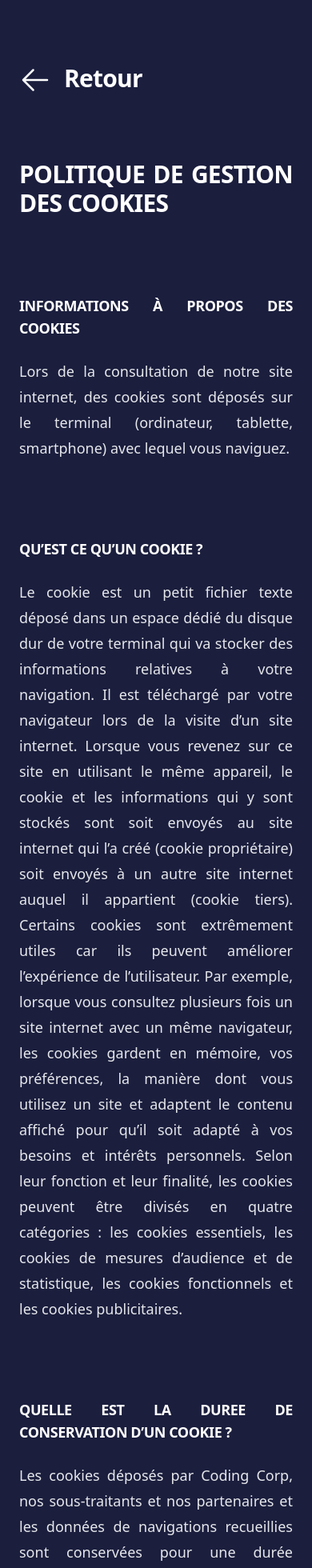
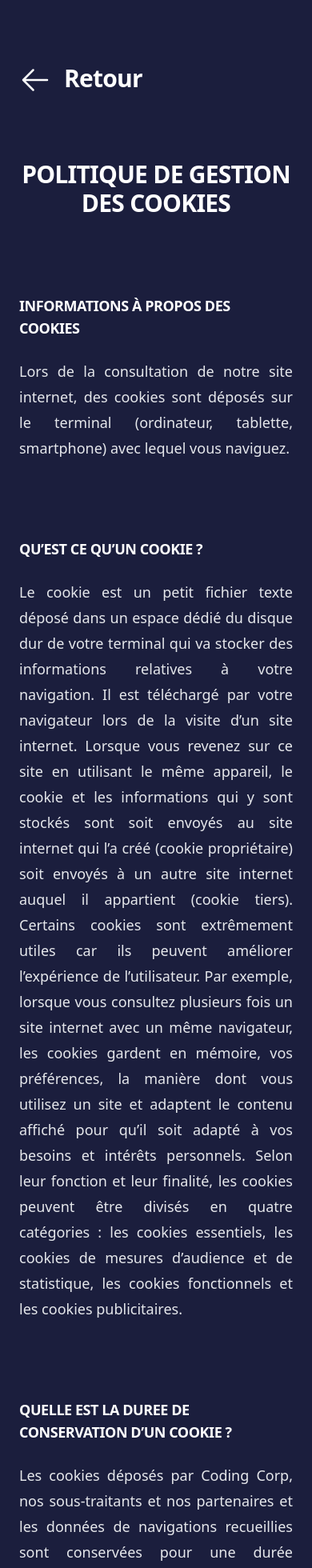
Before and after one commit to mohamedehn/coding-corp, a Next.js app: page /cookies in a window 390 px wide. Shown: the top 1960 px of the page at 80% size. Built offline with nearby package versions, Linux system fonts and the light colour scheme.

Commit message:
Correcting text and styles

```diff
--- a/components/footer.js
+++ b/components/footer.js
@@ -29,7 +29,7 @@ const navigation = {
     return (
       <footer className="bg-[#1b1e3d]">
         <div className="mx-auto max-w-7xl overflow-hidden px-6 py-8 sm:py-12 lg:px-8 sm:pt-14 pt-24">
-          <nav className="-mb-6 columns-2 sm:flex sm:justify-center sm:space-x-12" aria-label="Footer">
+          <nav className="-mb-6 sm:flex sm:justify-center sm:space-x-12 block" aria-label="Footer">
             {navigation.main.map((item) => (
               <div key={item.name} className="pb-6">
                 <a href={item.href} className="text-sm leading-6 text-gray-200 hover:text-gray-500">
--- a/components/portfolio.js
+++ b/components/portfolio.js
@@ -56,13 +56,13 @@ export default function Portfolio() {
                 </dl>
             </div>
             <div>
-                <div className="-mt-px flex divide-x divide-gray-200">
+                <div className="-mt-px flex divide-x divide-gray-500">
                 <div className="flex w-0 flex-1">
                     <a
                     href={company.web}
                     className="relative -mr-px inline-flex w-0 flex-1 items-center justify-center gap-x-3 rounded-bl-lg border border-transparent py-4 text-sm font-semibold text-gray-900"
                     >
-                    <GlobeAltIcon className="h-5 w-5 text-gray-400" aria-hidden="true" />
+                    <GlobeAltIcon className="h-5 w-5 text-gray-900" aria-hidden="true" />
                     Site web
                     </a>
                 </div>
--- a/components/prestations.js
+++ b/components/prestations.js
@@ -45,7 +45,7 @@ export default function Prestations() {
             Choose the right plan for&nbsp;you
           </p> */}
         </div>
-        <p className="mx-auto mt-6 text-lg leading-8 text-gray-200 sm:text-center">
+        <p className="mx-auto mt-6 text-lg leading-8 text-gray-200 sm:text-center text-justify">
             Coding Corp offre une gamme complète de services web, allant de la création de sites vitrines captivants au référencement SEO
             pour augmenter votre visibilité en ligne. Nous proposons également des services de conception de logos uniques pour renforcer
             l&apos;identité de votre marque. Pour vos besoins professionnels, nous pouvons concevoir des cartes de visites
--- a/pages/cookies.js
+++ b/pages/cookies.js
@@ -15,8 +15,8 @@ export default function Cookies() {
                     </Link>
                 </div>
                 <div className="mx-auto lg:mx-0 pt-20">
-                    <h2 className="text-3xl font-bold tracking-tight text-white sm:text-4xl text-justify">POLITIQUE DE GESTION DES COOKIES</h2>
-                    <h3 className="text-lg font-bold tracking-tight text-white sm:text-xl text-justify pt-24">
+                    <h2 className="text-3xl font-bold tracking-tight text-white sm:text-4xl text-center">POLITIQUE DE GESTION DES COOKIES</h2>
+                    <h3 className="text-lg font-bold tracking-tight text-white sm:text-xl pt-24">
                         INFORMATIONS À PROPOS DES COOKIES
                     </h3>
                     <p className="mt-6 text-lg leading-8 text-gray-200 text-justify">
@@ -37,7 +37,7 @@ export default function Cookies() {
                         et intérêts personnels. Selon leur fonction et leur finalité, les cookies peuvent être divisés en quatre catégories : les
                         cookies essentiels, les cookies de mesures d’audience et de statistique, les cookies fonctionnels et les cookies publicitaires.
                     </p>
-                    <h3 className="text-lg font-bold tracking-tight text-white sm:text-xl text-justify pt-24">
+                    <h3 className="text-lg font-bold tracking-tight text-white sm:text-xl pt-24">
                         QUELLE EST LA DUREE DE CONSERVATION D’UN COOKIE ?
                     </h3>
                     <p className="mt-6 text-lg leading-8 text-gray-200 text-justify">
@@ -54,7 +54,7 @@ export default function Cookies() {
                         site ne peut pas fonctionner correctement. Ils sont stockés sur votre appareil uniquement pendant la durée de la session
                         d’utilisation du navigateur, et votre consentement n’est pas requis pour ce type de cookie.
                     </p>
-                    <h4 className="text-lg font-bold tracking-tight text-white sm:text-lg text-justify pt-16">
+                    <h4 className="text-lg font-bold tracking-tight text-white sm:text-lg pt-16">
                         LES COOKIES DE MESURES D’AUDIENCE ET DE STATISTIQUES :
                     </h4>
                     <p className="mt-6 text-lg leading-8 text-gray-200 text-justify">
@@ -72,7 +72,7 @@ export default function Cookies() {
                         Les cookies publicitaires sont utilisés pour diffuser des publicités qui sont pertinentes pour certains utilisateurs
                         spécifiques et adaptées à leurs intérêts.
                     </p>
-                    <h3 className="text-lg font-bold tracking-tight text-white sm:text-xl text-justify pt-24">
+                    <h3 className="text-lg font-bold tracking-tight text-white sm:text-xl pt-24">
                         COMMENT GÉRER ET SUPPRIMER LES COOKIES ?
                     </h3>
                     <p className="mt-6 text-lg leading-8 text-gray-200 text-justify">
@@ -108,7 +108,7 @@ export default function Cookies() {
                                     ici
                                 </a>
                         </p>
-                        <h3 className="text-lg font-bold tracking-tight text-white sm:text-xl text-justify pt-24">
+                        <h3 className="text-lg font-bold tracking-tight text-white sm:text-xl pt-24">
                             MISES À JOUR DE LA POLITIQUE DE GESTION DES COOKIES :
                         </h3>
                         <p className="mt-6 text-lg leading-8 text-gray-200 text-justify">
--- a/pages/mentions.js
+++ b/pages/mentions.js
@@ -15,7 +15,7 @@ export default function Mentions() {
                     </Link>
                 </div>
                 <div className="mx-auto lg:mx-0 pt-20">
-                    <h2 className="text-3xl font-bold tracking-tight text-white sm:text-4xl text-justify">Mention légales</h2>
+                    <h2 className="text-3xl font-bold tracking-tight text-white sm:text-4xl text-center">Mention légales</h2>
                     <p className="mt-6 text-lg leading-8 text-gray-200 text-justify">
                         1 - PROPRIÉTÉ <br/>
                         Le présent site est la propriété de Coding Corp <br/>
@@ -33,7 +33,7 @@ export default function Mentions() {
                         Web : http://codingcorp.fr/ <br/>
                         Hébergement : Hostinger <br/>
                     </p>
-                    <h2 className="text-3xl font-bold tracking-tight text-white sm:text-4xl text-justify pt-24">Politique de confidentialité</h2>
+                    <h2 className="text-3xl font-bold tracking-tight text-white sm:text-4xl text-center pt-24">Politique de confidentialité</h2>
                     <p className="mt-6 text-lg leading-8 text-gray-200 text-justify">
                         Les internautes accédant au site http://codingcorp.fr/ peuvent être amenés à fournir des informations nominatives ou
                         à caractère personnel dans le cadre des services proposés par Coding Corp.
@@ -85,7 +85,7 @@ export default function Mentions() {
                     <p className="mt-6 text-lg leading-8 text-gray-200 text-justify">
                         Coding Corp veille à ce que toutes les mesures techniques et organisationnelles afin de protéger les données personnelles
                         soient mises en œuvre, ces règles de confidentialités et de sécurité sont également imposées à l’ensemble du personnel de
-                        Coding Corp , ainsi qu’à tous les prestataires et sous-traitants travaillant pour Coding Corp.
+                        Coding Corp, ainsi qu’à tous les prestataires et sous-traitants travaillant pour Coding Corp.
                     </p>
                 </div>
             </div>
```
